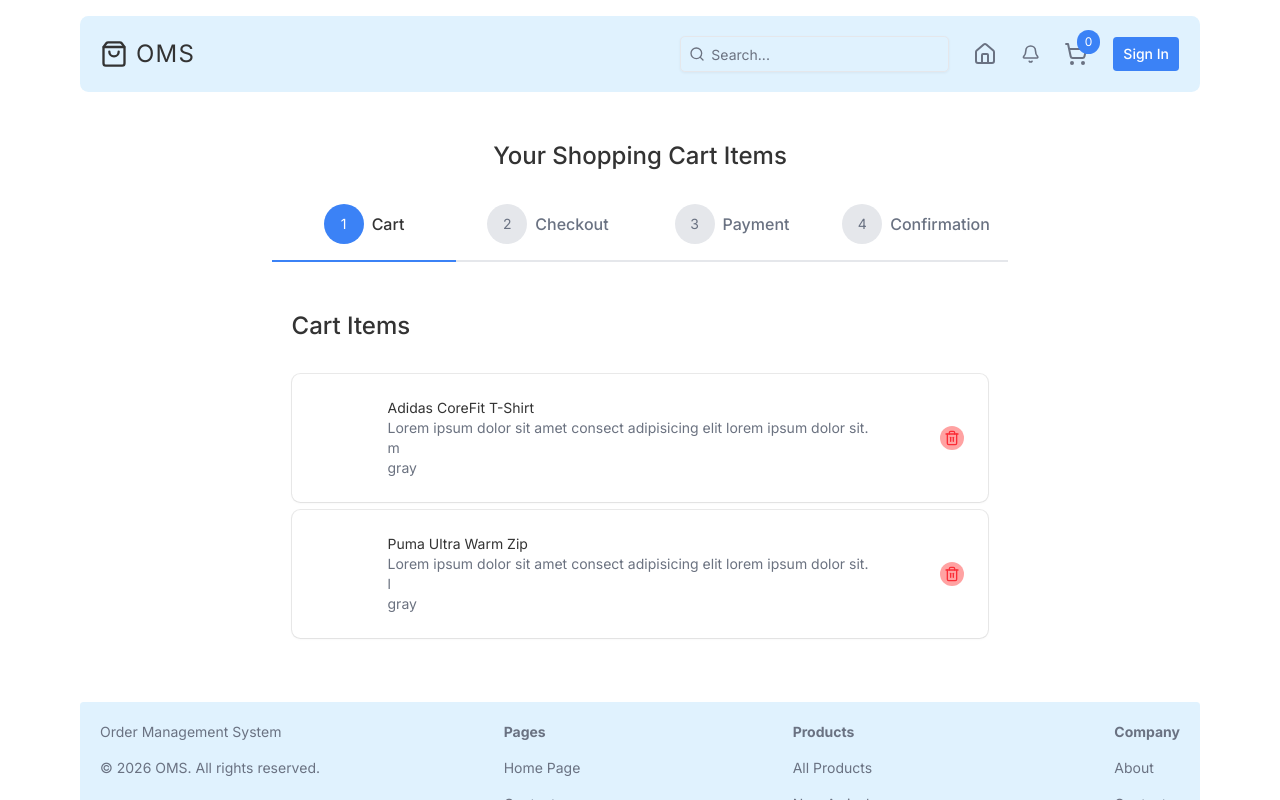
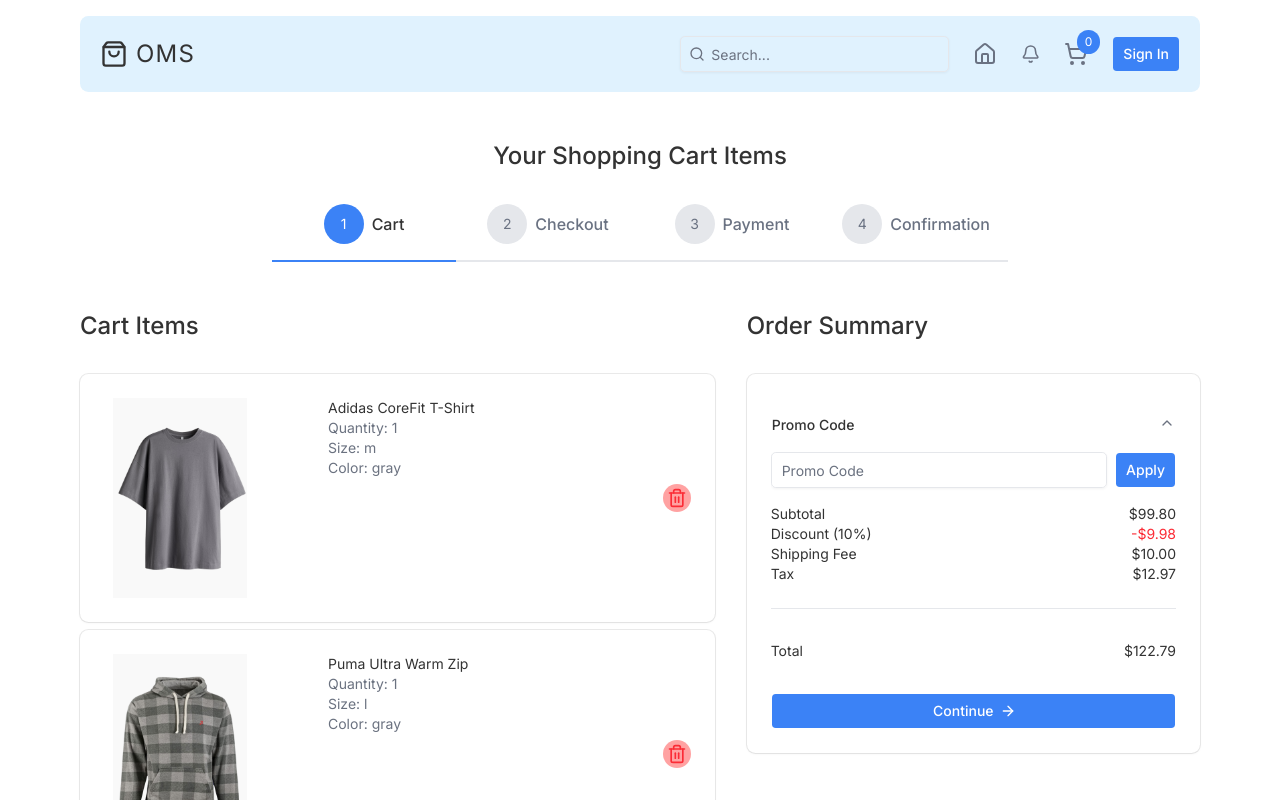
Before and after one commit to deepan-patel/OMS-FullStack, a Next.js app in the folder client/: page /cart in a window 1280 px wide. Shown: the top 800 px of the page. Built offline with nearby package versions, Linux system fonts and the light colour scheme.

Commit message:
Added Promo section
-- added promo section in the cart view

```diff
--- a/client/src/app/cart/page.tsx
+++ b/client/src/app/cart/page.tsx
@@ -4,18 +4,29 @@
 import { CartItemsType } from "@/types";
 import { cn } from "@/lib/utils"
 
+import { Separator } from "@/components/ui/separator"
 
 import {
     Card,
-    CardAction,
     CardContent,
-    CardDescription,
     CardFooter,
     CardHeader,
-    CardTitle,
+
 } from "@/components/ui/card"
+
+import {
+    Accordion,
+    AccordionContent,
+    AccordionItem,
+    AccordionTrigger,
+} from "@/components/ui/accordion"
+
+
 import Image from "next/image";
-import { Trash, Trash2 } from "lucide-react";
+import { Trash2, ArrowRight } from "lucide-react";
+
+import { Button } from "@/components/ui/button";
+import { Input } from "@/components/ui/input";
 
 export default function CartPage() {
 
@@ -108,27 +119,34 @@
             </div>
 
             {/* main div */}
-            <div className="flex flex-col gap-8">
+
+            <div className="flex flex-row gap-8 w-full">
+                <div className="w-full lg:w-7/12 flex flex-col gap-8">
                     <h1 className="text-2xl font-medium flex items-start justify-start">Cart Items</h1>
 
                     <div className="flex flex-col gap-2">
                         {
                             cartItems.map((item) => (
                                 <Card key={item.id} className="flex flex-row">
-                                <CardHeader>
-                                    <Image src={item.images.gray} alt={item.name} width={100} height={100} />
+                                    <CardHeader className="relative w-[200px] h-[200px] shrink-0">
+                                        <Image
+                                            src={item.images[item.selectedColor]}
+                                            alt={item.name}
+                                            fill
+                                            className="object-contain"
+                                        />
                                     </CardHeader>
-                                <CardContent className="flex flex-col">
+                                    <CardContent className="flex-1 flex-col">
                                         <div>
                                             <p className="text-sm ">{item.name}</p>
-                                        <p className="text-sm text-muted-foreground">{item.shortDescription}</p>
-                                        <p className="text-sm text-muted-foreground">{item.selectedSize}</p>
-                                        <p className="text-sm text-muted-foreground">{item.selectedColor}</p>
+                                            <p className="text-sm text-muted-foreground">Quantity: {item.quantity}</p>
+                                            <p className="text-sm text-muted-foreground">Size: {item.selectedSize}</p>
+                                            <p className="text-sm text-muted-foreground">Color: {item.selectedColor}</p>
                                         </div>
 
                                     </CardContent>
                                     <CardFooter>
-                                    <span className="bg-red-300 p-1 rounded-full hover:animate-pulse"><Trash2 className="text-red-500 cursor-pointer h-4 w-4" /></span>
+                                        <span className="bg-red-300 p-1 rounded-full hover:animate-pulse"><Trash2 className="text-red-500 cursor-pointer h-5 w-5" /></span>
                                     </CardFooter>
                                 </Card>
                             ))
@@ -137,6 +155,87 @@
                     </div>
 
                 </div>
+
+
+                <div className="w-full lg:w-5/12 flex flex-col gap-8">
+                    <h1 className="text-2xl font-medium flex items-start justify-start gap-2">Order Summary</h1>
+                    <Card>
+
+                        <CardContent className="flex flex-col">
+
+                            <div>
+                                <Accordion
+                                    type="single"
+                                    collapsible
+                                    defaultValue="Promo"
+                                    className="max-w-lg"
+                                >
+
+                                    <AccordionItem value="Promo">
+                                        <AccordionTrigger>Promo Code</AccordionTrigger>
+                                        <AccordionContent>
+                                            <div className="flex flex-row gap-2">
+                                                <Input placeholder="Promo Code" />
+                                                <Button>Apply</Button>
+                                            </div>
+                                        </AccordionContent>
+                                    </AccordionItem>
+                                </Accordion>
+                            </div>
+
+                            <div className="flex flex-row justify-between">
+                                <p>Subtotal</p>
+                                <span>
+                                    ${cartItems.reduce((total, item) => total + item.price * item.quantity, 0).toFixed(2)}
+                                </span>
+                            </div>
+
+                            <div className="flex flex-row justify-between">
+                                <p>Discount (10%)</p>
+                                <span className="text-red-500">
+                                    -${cartItems.reduce((total, item) => total + item.price * item.quantity * 0.1, 0).toFixed(2)}
+                                </span>
+                            </div>
+
+                            <div className="flex flex-row justify-between">
+                                <p>Shipping Fee</p>
+                                <span>
+                                    $10.00
+                                </span>
+                            </div>
+
+                            <div className="flex flex-row justify-between">
+                                <p>Tax</p>
+                                <span>
+                                    ${cartItems.reduce((total, item) => total + item.price * item.quantity * 0.13, 0).toFixed(2)}
+                                </span>
+                            </div>
+
+
+
+                        </CardContent>
+                        <CardFooter className="flex flex-col gap-8">
+                            <Separator />
+
+                            {/* total */}
+                            <div className="w-full flex flex-row justify-between">
+                                <p>Total</p>
+                                <span>
+                                    ${cartItems.reduce((total, item) => total + item.price * item.quantity - item.price * item.quantity * 0.1 + 10 + item.price * item.quantity * 0.13, 0).toFixed(2)}
+                                </span>
+                            </div>
+
+
+                            <Button className="w-full">
+                                Continue <ArrowRight data-icon="inline-end" />
+                            </Button>
+
+                        </CardFooter>
+
+                    </Card>
+                </div>
+
+            </div>
         </div>
     )
 }
--- /dev/null
+++ b/client/src/components/ui/accordion.tsx
@@ -0,0 +1,81 @@
+"use client"
+
+import * as React from "react"
+import { Accordion as AccordionPrimitive } from "radix-ui"
+
+import { cn } from "@/lib/utils"
+import { ChevronDownIcon, ChevronUpIcon } from "lucide-react"
+
+function Accordion({
+  className,
+  ...props
+}: React.ComponentProps<typeof AccordionPrimitive.Root>) {
+  return (
+    <AccordionPrimitive.Root
+      data-slot="accordion"
+      className={cn("flex w-full flex-col", className)}
+      {...props}
+    />
+  )
+}
+
+function AccordionItem({
+  className,
+  ...props
+}: React.ComponentProps<typeof AccordionPrimitive.Item>) {
+  return (
+    <AccordionPrimitive.Item
+      data-slot="accordion-item"
+      className={cn("not-last:border-b", className)}
+      {...props}
+    />
+  )
+}
+
+function AccordionTrigger({
+  className,
+  children,
+  ...props
+}: React.ComponentProps<typeof AccordionPrimitive.Trigger>) {
+  return (
+    <AccordionPrimitive.Header className="flex">
+      <AccordionPrimitive.Trigger
+        data-slot="accordion-trigger"
+        className={cn(
+          "group/accordion-trigger relative flex flex-1 items-start justify-between rounded-md border border-transparent py-4 text-left text-sm font-medium transition-all outline-none hover:underline focus-visible:border-ring focus-visible:ring-3 focus-visible:ring-ring/50 focus-visible:after:border-ring disabled:pointer-events-none disabled:opacity-50 **:data-[slot=accordion-trigger-icon]:ml-auto **:data-[slot=accordion-trigger-icon]:size-4 **:data-[slot=accordion-trigger-icon]:text-muted-foreground",
+          className
+        )}
+        {...props}
+      >
+        {children}
+        <ChevronDownIcon data-slot="accordion-trigger-icon" className="pointer-events-none shrink-0 group-aria-expanded/accordion-trigger:hidden" />
+        <ChevronUpIcon data-slot="accordion-trigger-icon" className="pointer-events-none hidden shrink-0 group-aria-expanded/accordion-trigger:inline" />
+      </AccordionPrimitive.Trigger>
+    </AccordionPrimitive.Header>
+  )
+}
+
+function AccordionContent({
+  className,
+  children,
+  ...props
+}: React.ComponentProps<typeof AccordionPrimitive.Content>) {
+  return (
+    <AccordionPrimitive.Content
+      data-slot="accordion-content"
+      className="overflow-hidden text-sm data-open:animate-accordion-down data-closed:animate-accordion-up"
+      {...props}
+    >
+      <div
+        className={cn(
+          "h-(--radix-accordion-content-height) pt-0 pb-4 [&_a]:underline [&_a]:underline-offset-3 [&_a]:hover:text-foreground [&_p:not(:last-child)]:mb-4",
+          className
+        )}
+      >
+        {children}
+      </div>
+    </AccordionPrimitive.Content>
+  )
+}
+
+export { Accordion, AccordionItem, AccordionTrigger, AccordionContent }
```
Lines whose indentation alone changed are shown as unchanged.
